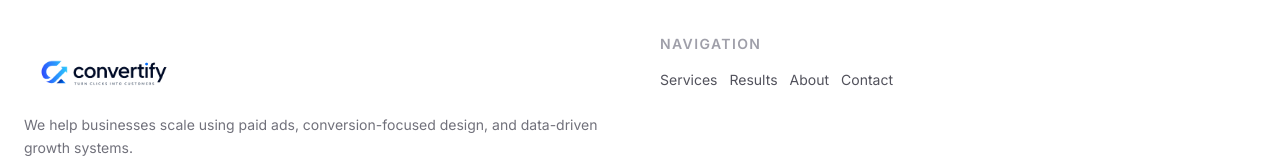
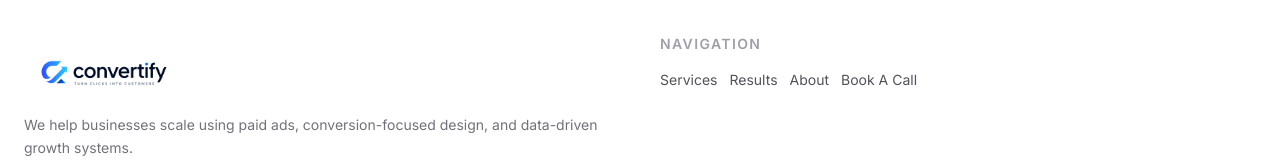
Before and after one commit to Gary-McCart1/agency-convertify, a Next.js app: page / in a window 1280 px wide. Shown: the part 5621-5781 px from the top of the page. Built offline with nearby package versions, Linux system fonts and the light colour scheme.

Commit message:
update footer

```diff
--- a/components/footer/Footer.tsx
+++ b/components/footer/Footer.tsx
@@ -5,8 +5,11 @@
 import { ArrowRight, Sparkles } from "lucide-react";
 import Image from "next/image";
 import Link from "next/link";
+import { useCalendly } from "../calendly/CalendlyProvider";
+
 
 export default function Footer() {
+  const {open} = useCalendly();
   return (
     <footer
       id="contact"
@@ -60,8 +63,8 @@ export default function Footer() {
               <a href="#about" className="hover:text-blue-600 transition">
                 About
               </a>
-              <a href="#contact" className="hover:text-blue-600 transition">
-                Contact
+              <a onClick={open} className="hover:text-blue-600 transition">
+                Book A Call
               </a>
             </div>
           </div>
```
